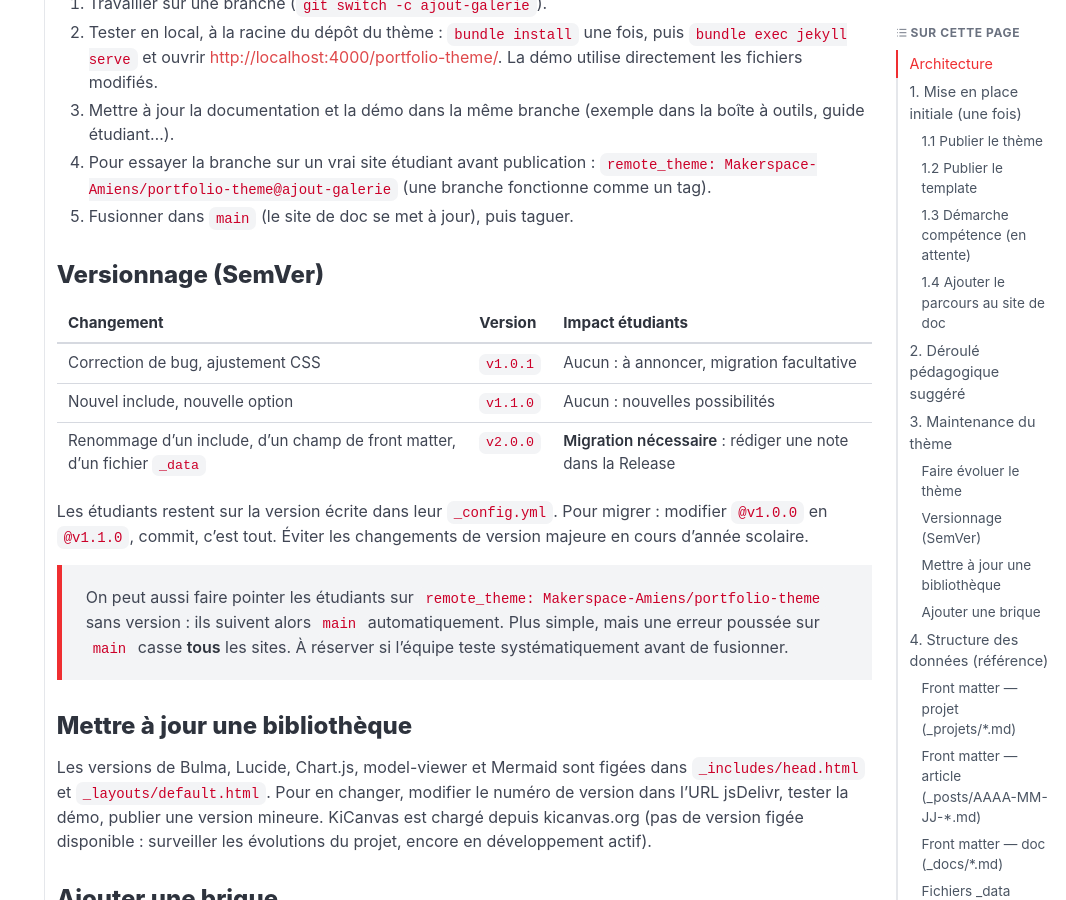
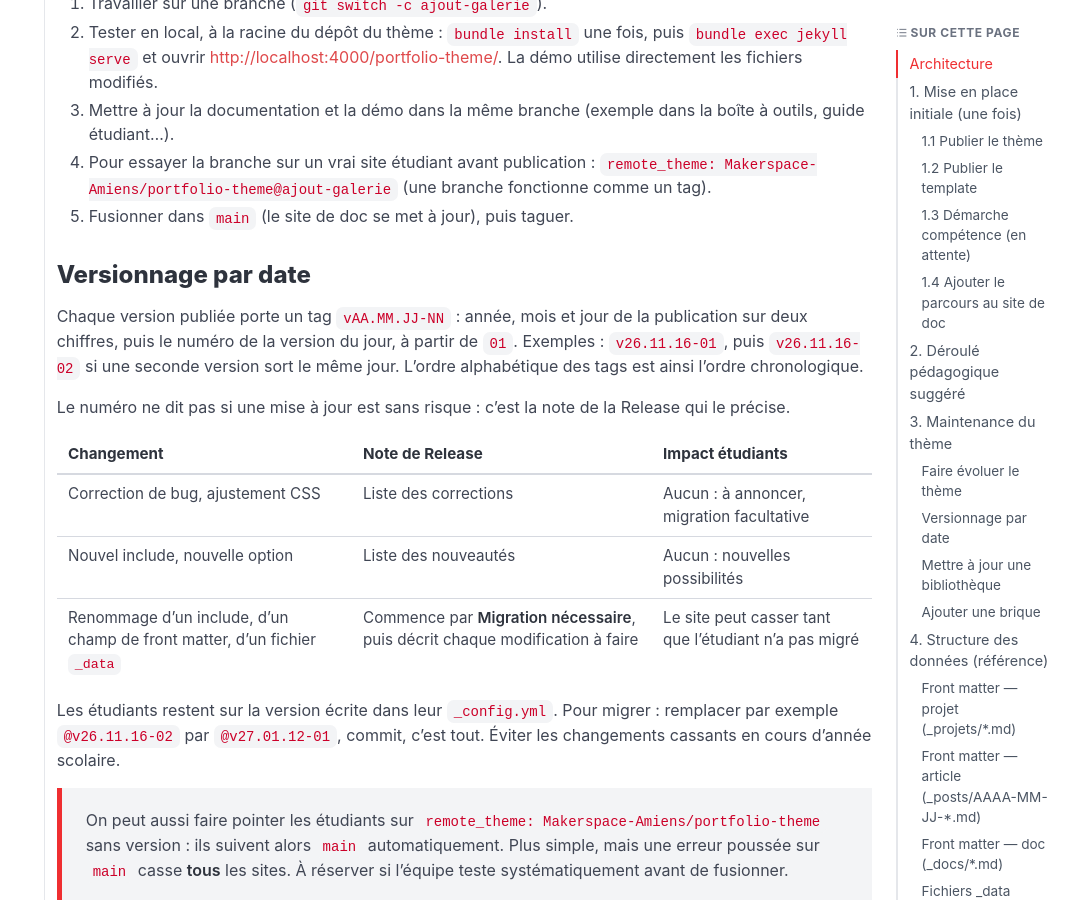
Before and after one commit to Makerspace-Amiens/portfolio-theme, a Jekyll site: the page built from _docs/guide-enseignant.md, in a window 1280 px wide and 900 px high, scrolled down 2755 px. Shown: the whole window, without its empty margins (214-1280 px from the left). Built offline with Jekyll 4.4.1, drawn with Linux system fonts in a browser that asks for light colours; nearby versions of some CDN libraries; some of the changed text lies outside the part shown.

Commit message:
Passe au versionnage par date (vAA.MM.JJ-NN)
Les tags suivent la date de publication, suivie du numéro de la version
du jour sur deux chiffres (v26.11.16-01). Un changement cassant ne se lit
plus dans le numéro : la Release commence alors par « Migration
nécessaire ».

````diff
--- a/_docs/guide-enseignant.md
+++ b/_docs/guide-enseignant.md
@@ -34,10 +34,10 @@ Le template, lui, reste volontairement minimal et change peu : un exemple de cha
 1. Créer le dépôt **public** `Makerspace-Amiens/portfolio-theme` et y pousser la branche `main`.
 2. Activer Pages : *Settings → Pages → Deploy from a branch → `main` / `(root)`*. La documentation et la démo sont en ligne à <https://makerspace-amiens.fr/portfolio-theme/>.
 3. Vérifier le site : accueil, projets, blog, docs (TOC + menu), boîte à outils (graphiques, 3D, Mermaid).
-4. Créer un tag et une release :
+4. Créer un tag daté (voir [Versionnage](#versionnage-par-date)) et une release :
    ```bash
-   git tag v1.0.0
-   git push origin v1.0.0
+   git tag -a v26.11.16-01 -m "Version 26.11.16-01"
+   git push origin v26.11.16-01
    ```
    Puis *Releases → Draft a new release* sur ce tag, avec une courte note de version.
 
@@ -84,15 +84,19 @@ Créer un atelier sur doc.makerspace-amiens.fr, sur le modèle de *Méthodologie
 4. Pour essayer la branche sur un vrai site étudiant avant publication : `remote_theme: Makerspace-Amiens/portfolio-theme@ajout-galerie` (une branche fonctionne comme un tag).
 5. Fusionner dans `main` (le site de doc se met à jour), puis taguer.
 
-### Versionnage (SemVer)
+### Versionnage par date
 
-| Changement | Version | Impact étudiants |
+Chaque version publiée porte un tag **`vAA.MM.JJ-NN`** : année, mois et jour de la publication sur deux chiffres, puis le numéro de la version du jour, à partir de `01`. Exemples : `v26.11.16-01`, puis `v26.11.16-02` si une seconde version sort le même jour. L'ordre alphabétique des tags est ainsi l'ordre chronologique.
+
+Le numéro ne dit pas si une mise à jour est sans risque : c'est la note de la Release qui le précise.
+
+| Changement | Note de Release | Impact étudiants |
 |---|---|---|
-| Correction de bug, ajustement CSS | `v1.0.1` | Aucun : à annoncer, migration facultative |
-| Nouvel include, nouvelle option | `v1.1.0` | Aucun : nouvelles possibilités |
-| Renommage d'un include, d'un champ de front matter, d'un fichier `_data` | `v2.0.0` | **Migration nécessaire** : rédiger une note dans la Release |
+| Correction de bug, ajustement CSS | Liste des corrections | Aucun : à annoncer, migration facultative |
+| Nouvel include, nouvelle option | Liste des nouveautés | Aucun : nouvelles possibilités |
+| Renommage d'un include, d'un champ de front matter, d'un fichier `_data` | Commence par **Migration nécessaire**, puis décrit chaque modification à faire | Le site peut casser tant que l'étudiant n'a pas migré |
 
-Les étudiants restent sur la version écrite dans leur `_config.yml`. Pour migrer : modifier `@v1.0.0` en `@v1.1.0`, commit, c'est tout. Éviter les changements de version majeure en cours d'année scolaire.
+Les étudiants restent sur la version écrite dans leur `_config.yml`. Pour migrer : remplacer par exemple `@v26.11.16-02` par `@v27.01.12-01`, commit, c'est tout. Éviter les changements cassants en cours d'année scolaire.
 
 > On peut aussi faire pointer les étudiants sur `remote_theme: Makerspace-Amiens/portfolio-theme` sans version : ils suivent alors `main` automatiquement. Plus simple, mais une erreur poussée sur `main` casse **tous** les sites. À réserver si l'équipe teste systématiquement avant de fusionner.
 
@@ -137,7 +141,7 @@ Créer `_includes/ma-brique.html`, documenter son usage en commentaire en tête
 
 ### Personnalisation (contrat avec les sites étudiants)
 
-Comme les champs de données, ces points ne se renomment pas sans version majeure :
+Comme les champs de données, ces points ne se renomment pas sans une Release « Migration nécessaire » :
 
 - l'option `couleur` de `_config.yml` et les noms de la palette (`rouge`, `bleu`, `vert`, `violet`, `orange`, `turquoise`, `rose`, `gris`), ainsi que l'ancienne option `theme_color` ;
 - le chemin `assets/css/perso.css`, chargé après `theme.css` s'il existe dans le dépôt de l'étudiant ;
````
Also changed, not shown: _docs/guide-etudiant.md (+1 -1 lines), README.md.
